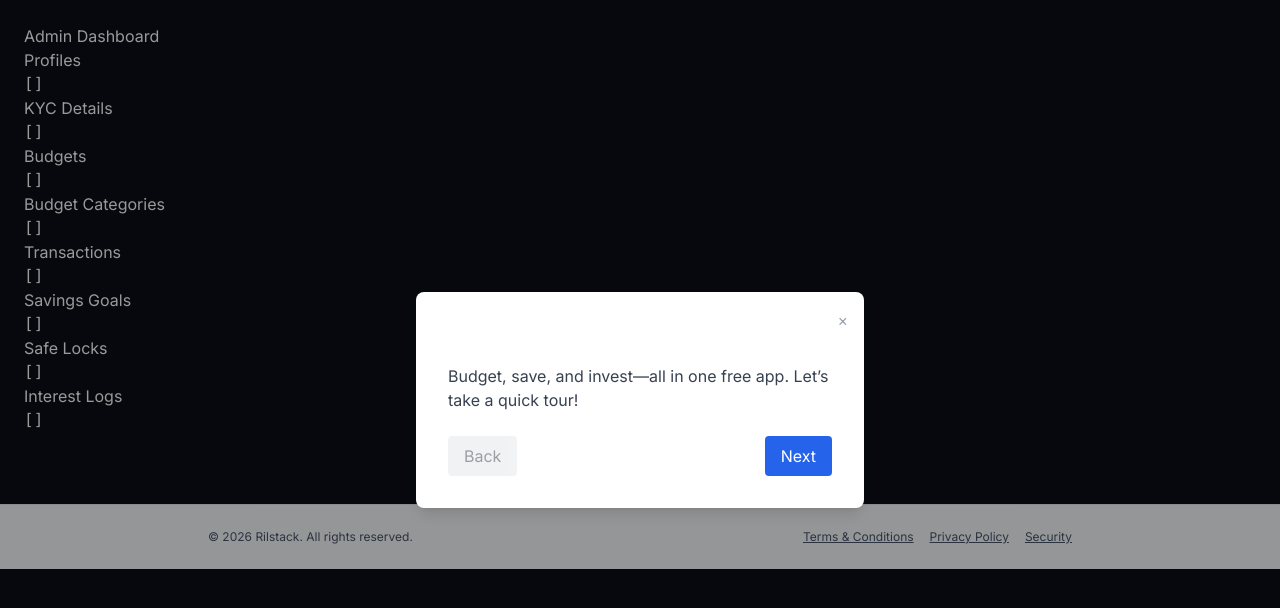
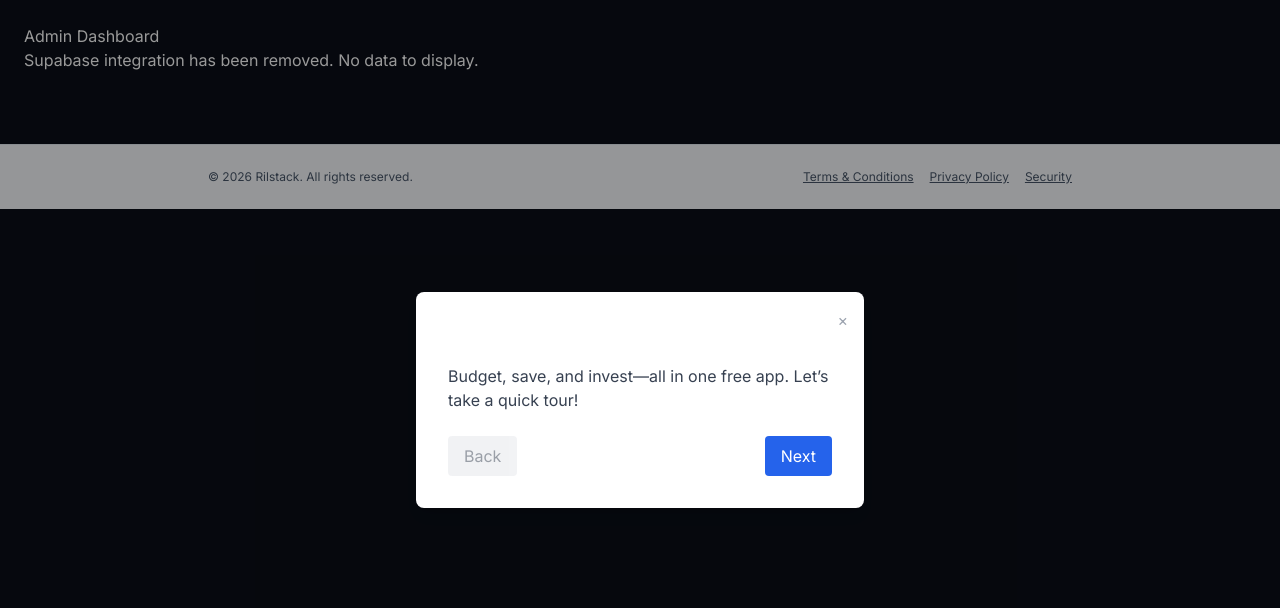
Before and after one commit to richyagbaps-cmd/rilstack, a Next.js app: page /admin/dashboard in a window 1280 px wide. Shown: the top 608 px of the page. Built offline with nearby package versions, Linux system fonts and the light colour scheme; no server answers; the database is empty.

Commit message:
Remove Supabase dependency and finalize build fixes

```diff
--- a/package.json
+++ b/package.json
@@ -36,6 +36,7 @@
     "@types/node": "^20.0.0",
     "@types/react": "^18.2.0",
     "@types/react-dom": "^18.2.0",
+    "@types/three": "^0.159.0",
     "eslint": "^8.57.1",
     "eslint-config-next": "^16.2.3",
     "prisma": "^6.19.3"
--- a/src/app/admin/dashboard/page.tsx
+++ b/src/app/admin/dashboard/page.tsx
@@ -101,60 +101,15 @@ interface InterestLog {
   interest_earned: number;
   date: string;
 }
-import {
-  fetchProfiles, fetchKycDetails, fetchBudgets, fetchBudgetCategories, fetchTransactions, fetchSavingsGoals, fetchSafeLocks, fetchInterestLogs
-} from '@/lib/supabaseAdminQueries';
-import {
-  insertProfile, updateProfile, deleteProfile,
-  insertKycDetails, updateKycDetails, deleteKycDetails,
-  insertBudget, updateBudget, deleteBudget,
-  insertBudgetCategory, updateBudgetCategory, deleteBudgetCategory,
-  insertTransaction, updateTransaction, deleteTransaction,
-  insertSavingsGoal, updateSavingsGoal, deleteSavingsGoal,
-  insertSafeLock, updateSafeLock, deleteSafeLock,
-  insertInterestLog, updateInterestLog, deleteInterestLog
-} from '@/lib/supabaseAdminMutations';
+
 
 export default function AdminDashboard() {
-  const [profiles, setProfiles] = useState<Profile[]>([]);
-  const [kycDetails, setKycDetails] = useState<KycDetail[]>([]);
-  const [budgets, setBudgets] = useState<Budget[]>([]);
-  const [budgetCategories, setBudgetCategories] = useState<BudgetCategory[]>([]);
-  const [transactions, setTransactions] = useState<Transaction[]>([]);
-  const [savingsGoals, setSavingsGoals] = useState<SavingsGoal[]>([]);
-  const [safeLocks, setSafeLocks] = useState<SafeLock[]>([]);
-  const [interestLogs, setInterestLogs] = useState<InterestLog[]>([]);
 
-  useEffect(() => {
-    fetchProfiles().then(setProfiles);
-    fetchKycDetails().then(setKycDetails);
-    fetchBudgets().then(setBudgets);
-    fetchBudgetCategories().then(setBudgetCategories);
-    fetchTransactions().then(setTransactions);
-    fetchSavingsGoals().then(setSavingsGoals);
-    fetchSafeLocks().then(setSafeLocks);
-    fetchInterestLogs().then(setInterestLogs);
-  }, []);
 
   return (
     <div style={{padding: 24}}>
       <h1>Admin Dashboard</h1>
-      <h2>Profiles</h2>
-      <pre>{JSON.stringify(profiles, null, 2)}</pre>
-      <h2>KYC Details</h2>
-      <pre>{JSON.stringify(kycDetails, null, 2)}</pre>
-      <h2>Budgets</h2>
-      <pre>{JSON.stringify(budgets, null, 2)}</pre>
-      <h2>Budget Categories</h2>
-      <pre>{JSON.stringify(budgetCategories, null, 2)}</pre>
-      <h2>Transactions</h2>
-      <pre>{JSON.stringify(transactions, null, 2)}</pre>
-      <h2>Savings Goals</h2>
-      <pre>{JSON.stringify(savingsGoals, null, 2)}</pre>
-      <h2>Safe Locks</h2>
-      <pre>{JSON.stringify(safeLocks, null, 2)}</pre>
-      <h2>Interest Logs</h2>
-      <pre>{JSON.stringify(interestLogs, null, 2)}</pre>
+      <p>Supabase integration has been removed. No data to display.</p>
     </div>
   );
 }
--- a/src/components/ThreeDHome.tsx
+++ b/src/components/ThreeDHome.tsx
@@ -99,7 +99,7 @@ export default function ThreeDHome() {
       scene.add(particleSystem);
       // Small orbiting cubes
       const orbCount = 40;
-      const orbs = [];
+      const orbs: THREE.Mesh[] = [];
       for (let i = 0; i < orbCount; i++) {
         const size = 0.06 + Math.random() * 0.05;
         const cubeMat = new THREE.MeshStandardMaterial({ color: [0x4cd964, 0xffb347, 0x3e8eff][Math.floor(Math.random()*3)], emissiveIntensity: 0.3 });
```
Also changed, not shown: 1 other file (tests, documents, lock files or other folders).
